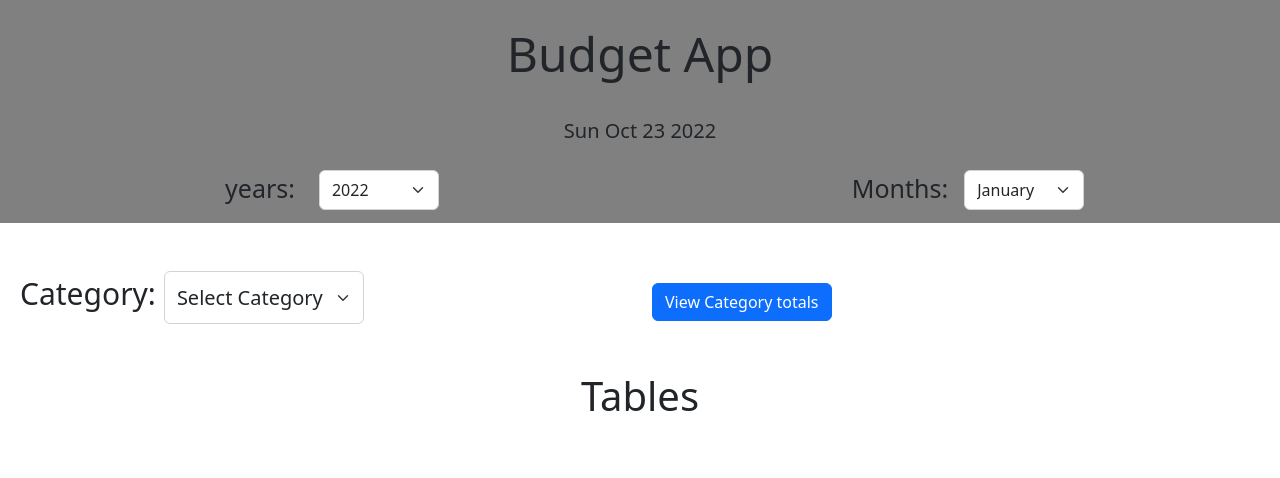
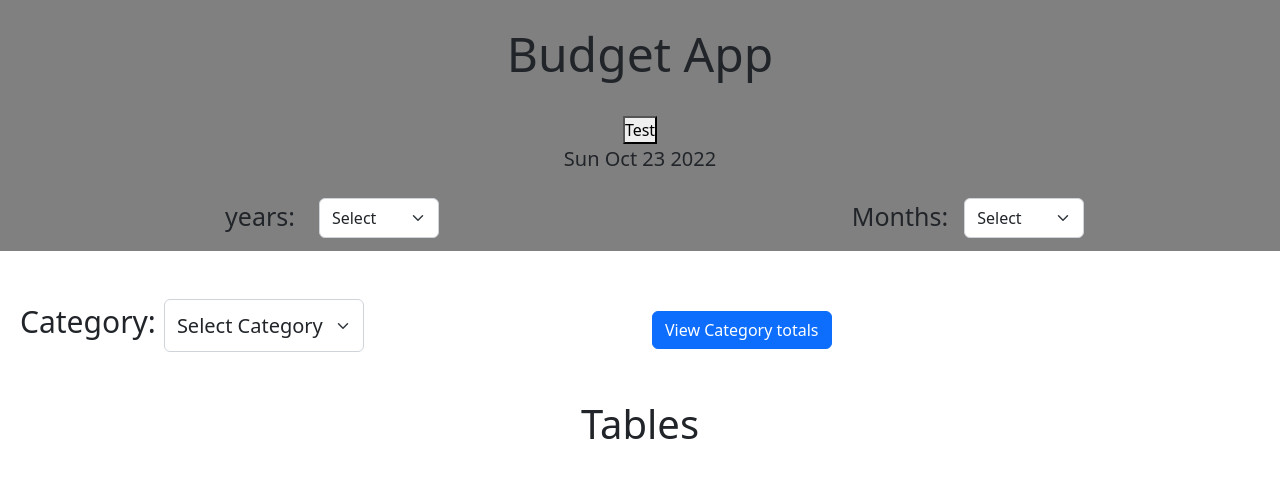
Before and after one commit to alittle1988/reactBudget1st, a React (Create React App) app: page / in a window 1280 px wide. Shown: the top 478 px of the page. Built offline with nearby package versions, Linux system fonts and the light colour scheme.

Commit message:
testing ESLint

```diff
--- a/src/App.js
+++ b/src/App.js
@@ -1,23 +1,45 @@
-import React, { useState, useEffect } from 'react';
-import 'bootstrap/dist/css/bootstrap.min.css';
-import './App.css';
-import { Container} from 'react-bootstrap';
+import React, { useState, useEffect } from "react";
+import "bootstrap/dist/css/bootstrap.min.css";
+import "./App.css";
+import { Container } from "react-bootstrap";
 import Header from "./Header.js";
 import CategoryDrop from "./CategoryDrop.js";
 import Tables from "./Tables.js";
-import Totals from "./Totals.js"
+import Totals from "./Totals.js";
 
-
-
-const categorys = ["Income", "Tips", "Expenses", "Myself", "Eating Out", "Misc", "Gas", "Groceries"];
-const years = [2022, 2023, 2024, 2025, 2026, 2027, 2028, 2029, 2030];
-const months= ["January", "Febuary", "March", "April", "May", "June", "July", "August", "September", "October", "November", "December" ]
-
-
+const categorys = [
+  "Income",
+  "Tips",
+  "Expenses",
+  "Myself",
+  "Eating Out",
+  "Misc",
+  "Gas",
+  "Groceries",
+];
+const years = [];
+const months = [
+  "January",
+  "Febuary",
+  "March",
+  "April",
+  "May",
+  "June",
+  "July",
+  "August",
+  "September",
+  "October",
+  "November",
+  "December",
+];
+for (let i = 2020; i < 2031; i++) {
+  years.push(i);
+}
 
 function App() {
   const [category, setCategory] = useState("");
-  const [year, setYear] = useState(2022);
+  const [year, setYear] = useState(new Date().getFullYear());
+  const [month, setMonth] = useState(months[new Date().getMonth()]);
   const [income, setIncome] = useState(() => {
     const data = localStorage.getItem("income");
     const theData = JSON.parse(data);
@@ -59,8 +81,23 @@ function App() {
     return theData || [];
   });
   const [showTotals, setShowTotals] = useState(false);
+  const [yearData, setYearData] = useState([
+    { january: [{ income: income }, { tips: tips }, expenses] },
+    { feburary: [] },
+    { march: [] },
+    { april: [] },
+    { may: [] },
+    { june: [] },
+    { july: [] },
+    { august: [] },
+    { september: [] },
+    { october: [] },
+    { november: [] },
+    { december: [] },
+  ]);
   // updates localStorage
   useEffect(() => {
+    localStorage.setItem(year, JSON.stringify(yearData));
     localStorage.setItem("income", JSON.stringify(income));
     localStorage.setItem("tips", JSON.stringify(tips));
     localStorage.setItem("expenses", JSON.stringify(expenses));
@@ -69,132 +106,234 @@ function App() {
     localStorage.setItem("misc", JSON.stringify(misc));
     localStorage.setItem("gas", JSON.stringify(gas));
     localStorage.setItem("groceries", JSON.stringify(groceries));
-  }, [income, tips, expenses, myself, eatingOut, misc, gas, groceries]);
+  }, [
+    income,
+    tips,
+    expenses,
+    myself,
+    eatingOut,
+    misc,
+    gas,
+    groceries,
+    yearData,
+  ]);
 
-// handle year change
-const handleYearChange = (par) => {
-  setYear(par)
-}
+  // handle year change
+  const handleYearChange = (e) => {
+    setYear(e.target.value);
+  };
+  // handles month change
+  const handleMonthChange = (e) => {
+    setMonth(e.target.value);
+  };
 
-// handles showtotal true/false
-const handleShowTotal = () => {
-  setShowTotals(!showTotals)
-
-}
+  // handles showtotal true/false
+  const handleShowTotal = () => {
+    setShowTotals(!showTotals);
+  };
 
   //handles changing Category for dropdown
   function handleCategoryChange(e) {
     setCategory(e.target.value);
   }
+
   // adds new data to specific list
   function incomeChange(category, name, amount) {
     let id = 0;
-    if(category === "income"){
+    if (category === "income") {
       id = income.length;
-      setIncome([...income, {id: id, name:name, amount:amount}])
-    }else if(category === "tips") {
+      setIncome([...income, { id: id, name: name, amount: amount }]);
+    } else if (category === "tips") {
       id = tips.length;
-      setTips([...tips, {id: id, name:name, amount:amount}])
-    } else if( category === "expenses") {
+      setTips([...tips, { id: id, name: name, amount: amount }]);
+    } else if (category === "expenses") {
       id = expenses.length;
-      setExpenses([...expenses, {id: id, name:name, amount:amount}])
-    } else if (category === "myself"){
-      id = myself.length
-      setMyself([...myself, {id: id, name:name, amount:amount}])
-    } else if (category === "eating out"){
-      id = eatingOut.length
-      setEatingOut([...eatingOut, {id: id, name:name, amount:amount}])
-    } else if (category === "misc"){
-      id = misc.length
-      setMisc([...misc, {id: id, name:name, amount:amount}]);
-    } else if (category === "gas"){
-      id = gas.length
-      setGas([...gas, {id: id, name:name, amount:amount}])
-    } else if (category === "groceries"){
-      id = groceries.length
-      setGroceries([...groceries, {id: id, name:name, amount:amount}])
+      setExpenses([...expenses, { id: id, name: name, amount: amount }]);
+    } else if (category === "myself") {
+      id = myself.length;
+      setMyself([...myself, { id: id, name: name, amount: amount }]);
+    } else if (category === "eating out") {
+      id = eatingOut.length;
+      setEatingOut([...eatingOut, { id: id, name: name, amount: amount }]);
+    } else if (category === "misc") {
+      id = misc.length;
+      setMisc([...misc, { id: id, name: name, amount: amount }]);
+    } else if (category === "gas") {
+      id = gas.length;
+      setGas([...gas, { id: id, name: name, amount: amount }]);
+    } else if (category === "groceries") {
+      id = groceries.length;
+      setGroceries([...groceries, { id: id, name: name, amount: amount }]);
+    } else {
+      alert("Fail");
     }
-
   }
   // handles removing data from state arrays
   const handleCellDeleteBtn = (array, item, title) => {
     const list = [...array];
     list.forEach((index) => {
-      if(index.name === item.name) {
+      if (index.name === item.name) {
         const a = list.indexOf(index);
         list.splice(a, 1);
         let id = 0;
         list.forEach((item) => {
           item.id = id;
-          id++
-
-        })
-        switch(title) {
+          id++;
+        });
+        switch (title) {
           case "Income":
-            setIncome(list)
+            setIncome(list);
             break;
           case "Tips":
-            setTips(list)
+            setTips(list);
             break;
           case "Expenses":
-            setExpenses(list)
+            setExpenses(list);
             break;
           case "Myself":
-            setMyself(list)
+            setMyself(list);
             break;
           case "Eating Out":
-            setEatingOut(list)
+            setEatingOut(list);
             break;
           case "Misc":
-            setMisc(list)
+            setMisc(list);
             break;
           case "Gas":
-            setGas(list)
+            setGas(list);
             break;
           case "Groceries":
-            setGroceries(list)
+            setGroceries(list);
             break;
           default:
-            alert("You lose the Game")
+            alert("You lose the Game");
             break;
         }
       }
-    })
+    });
+  };
 
-  }
-
-  console.log(year)
   return (
     <div className="App">
-      <Header years={years} months={months} onYearchange={handleYearChange}/>
-      <div className='row'>
-        <div className='col-md-6'>
-          <CategoryDrop onIncomeChange={incomeChange} onCategoryChange={handleCategoryChange} income={income} categorys={categorys} category={category}></CategoryDrop>
+      <Header
+        years={years}
+        months={months}
+        onYearChange={handleYearChange}
+        onMonthChange={handleMonthChange}
+      />
+      <div className="row">
+        <div className="col-md-6">
+          <CategoryDrop
+            onIncomeChange={incomeChange}
+            onCategoryChange={handleCategoryChange}
+            income={income}
+            categorys={categorys}
+            category={category}
+          ></CategoryDrop>
         </div>
-        <div className='col-4' style={{marginTop: 60}}>
-          <button className='btn btn-primary' onClick={handleShowTotal}>View Category totals</button>
+        <div className="col-4" style={{ marginTop: 60 }}>
+          <button className="btn btn-primary" onClick={handleShowTotal}>
+            View Category totals
+          </button>
         </div>
       </div>
-      {showTotals === true ? <Totals categorys={categorys} income={income} tips={tips} expenses={expenses} myself={myself} eatingOut={eatingOut} misc={misc} gas={gas} groceries={groceries} onShowTotal={handleShowTotal} /> : <div></div>}
+      {showTotals === true ? (
+        <Totals
+          categorys={categorys}
+          income={income}
+          tips={tips}
+          expenses={expenses}
+          myself={myself}
+          eatingOut={eatingOut}
+          misc={misc}
+          gas={gas}
+          groceries={groceries}
+          onShowTotal={handleShowTotal}
+        />
+      ) : (
+        <div></div>
+      )}
 
-      <Container className='tableContainer'>
-        <h1 className='tableContainerH1'>Tables</h1>
-        {income.length > 0 ? <Tables title={categorys[0]} array={income} onCellDeleteBtn={handleCellDeleteBtn} /> : <div></div>}
-        {tips.length > 0 ? <Tables title={categorys[1]} array={tips} onCellDeleteBtn={handleCellDeleteBtn} /> : <div></div>}
-        {expenses.length > 0 ? <Tables title={categorys[2]} array={expenses} onCellDeleteBtn={handleCellDeleteBtn} /> : <div></div>}
-        {myself.length > 0 ? <Tables title={categorys[3]} array={myself} onCellDeleteBtn={handleCellDeleteBtn} /> : <div></div>}
-        {eatingOut.length > 0 ? <Tables title={categorys[4]} array={eatingOut} onCellDeleteBtn={handleCellDeleteBtn} /> : <div></div>}
-        {misc.length > 0 ? <Tables title={categorys[5]} array={misc} onCellDeleteBtn={handleCellDeleteBtn} /> : <div></div> }
-        {gas.length > 0 ? <Tables title={categorys[6]} array={gas} onCellDeleteBtn={handleCellDeleteBtn} /> : <div></div> }
-        {groceries.length > 0 ? <Tables title={categorys[7]} array={groceries} onCellDeleteBtn={handleCellDeleteBtn} /> : <div></div>}
-
+      <Container className="tableContainer">
+        <h1 className="tableContainerH1">Tables</h1>
+        {income.length > 0 ? (
+          <Tables
+            title={categorys[0]}
+            array={income}
+            onCellDeleteBtn={handleCellDeleteBtn}
+          />
+        ) : (
+          <div></div>
+        )}
+        {tips.length > 0 ? (
+          <Tables
+            title={categorys[1]}
+            array={tips}
+            onCellDeleteBtn={handleCellDeleteBtn}
+          />
+        ) : (
+          <div></div>
+        )}
+        {expenses.length > 0 ? (
+          <Tables
+            title={categorys[2]}
+            array={expenses}
+            onCellDeleteBtn={handleCellDeleteBtn}
+          />
+        ) : (
+          <div></div>
+        )}
+        {myself.length > 0 ? (
+          <Tables
+            title={categorys[3]}
+            array={myself}
+            onCellDeleteBtn={handleCellDeleteBtn}
+          />
+        ) : (
+          <div></div>
+        )}
+        {eatingOut.length > 0 ? (
+          <Tables
+            title={categorys[4]}
+            array={eatingOut}
+            onCellDeleteBtn={handleCellDeleteBtn}
+          />
+        ) : (
+          <div></div>
+        )}
+        {misc.length > 0 ? (
+          <Tables
+            title={categorys[5]}
+            array={misc}
+            onCellDeleteBtn={handleCellDeleteBtn}
+          />
+        ) : (
+          <div></div>
+        )}
+        {gas.length > 0 ? (
+          <Tables
+            title={categorys[6]}
+            array={gas}
+            onCellDeleteBtn={handleCellDeleteBtn}
+          />
+        ) : (
+          <div></div>
+        )}
+        {groceries.length > 0 ? (
+          <Tables
+            title={categorys[7]}
+            array={groceries}
+            onCellDeleteBtn={handleCellDeleteBtn}
+          />
+        ) : (
+          <div></div>
+        )}
       </Container>
     </div>
   );
-};
+}
 
 export default App;
 
-
-// Left off storing year in localStorage with all list/states included
+// Left off storing year in localStorage with all months and  list/states included
 // passing down year state to header then lifting state up to update
--- a/src/CategoryDrop.js
+++ b/src/CategoryDrop.js
@@ -15,7 +15,7 @@ function CategoryDrop(props) {
 
    function handleButtonClick() {
     if(!things || !amount) {
-        setValidate("Please enter Things and Amount")
+        setValidate("Please enter Things or Amount")
         return;
     }
     onIncomeChange(category, things, amount)
--- a/src/CategorysInput.js
+++ b/src/CategorysInput.js
@@ -22,12 +22,6 @@ function CategorysInput(props) {
                 return <Form.Control id="input-name" onChange={props.onThingsChange} type="text" value={things} placeholder="What" style={{width:150}}></Form.Control>
                 break;
         }
-
-        /*if(par === "Tips" || "Gas" || "Groceries") {
-            return <Form.Control id="input-name" onChange={props.onThingsChange} type="date" value={things} placeholder="Things" style={{width:150}}></Form.Control>
-        } else {
-            return <Form.Control id="input-name" onChange={props.onThingsChange} type="text" value={things} placeholder="Things" style={{width:150}}></Form.Control>
-        }*/
     }
 
 
--- a/src/Header.js
+++ b/src/Header.js
@@ -2,23 +2,22 @@ import React from "react";
 import { Form, Col, Row, Container } from "react-bootstrap";
 import DateClock from "./DateClock.js";
 
-function handleYearChange() {
-    alert("super duper gang");
-}
 
 
 
 function Header(props) {
-    const {years, months, onYearchange} = props
+    const {years, months, onYearChange, onMonthChange} = props
     return (
         <Container className="header" fluid>
             <h1 className="text-center">Budget App</h1>
+            <button >Test</button>
             <DateClock />
             <Row className="headerRow">
                 <Col className="headerCol">
                     <Form style={{display:"flex"}} className="my-2">
                         <Form.Label style={{fontSize:25}} className="mx-4">years: </Form.Label>
-                        <Form.Select className="yearSelect" style={{width:120, height:40}}>
+                        <Form.Select onChange={onYearChange} className="yearSelect" style={{width:120, height:40}}>
+                            <option>Select</option>
                             { years.map((year,index) => <option key={index} value={year}>{year}</option>)}
                         </Form.Select>
                     </Form>
@@ -26,7 +25,8 @@ function Header(props) {
                 <Col className="headerCol">
                     <Form style={{display:"flex"}} className="my-2">
                         <Form.Label style={{fontSize:25}} className="mx-3">Months:</Form.Label>
-                        <Form.Select onChange={handleYearChange}  style={{width:120, height:40}}>
+                        <Form.Select onChange={onMonthChange} className="monthSelect"  style={{width:120, height:40}}>
+                            <option>Select</option>
                             { months.map((month, index) => <option key={index} value={month}>{month}</option>)}
                         </Form.Select>
                     </Form>
```
Also changed, not shown: src/Totals 2.js (deleted, +0 -64 lines), .eslintrc.json (added), 1 other file (tests, documents, lock files or other folders).
